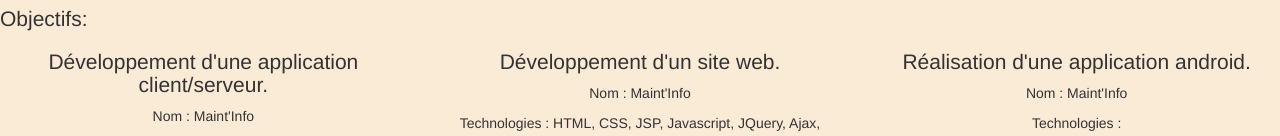
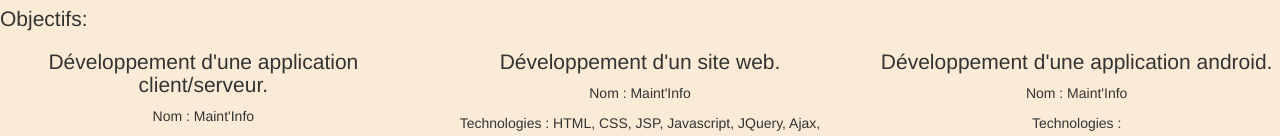
Before and after one commit to GetMyGitHub/MyWebSite, a plain HTML site: page index.html in a window 1280 px wide. Shown: the part 149-285 px from the top of the page. Drawn offline with nearby package versions, Linux system fonts and the light colour scheme.

Commit message:
Réalisation -> Développement

```diff
--- a/index.html
+++ b/index.html
@@ -45,7 +45,7 @@
                     <p>Technologies : HTML, CSS, JSP, Javascript, JQuery, Ajax, BootStrap</p>
                     <p>Outils : Eclipse, Brackets, Git</p>
                 </div>
-                <div class="col-sm-4"><h5>Réalisation d'une application android.</h5>
+                <div class="col-sm-4"><h5>Développement d'une application android.</h5>
                     <p>Nom : Maint'Info</p>
                     <p>Technologies : </p>
                     <p>Outils : </p>
```
